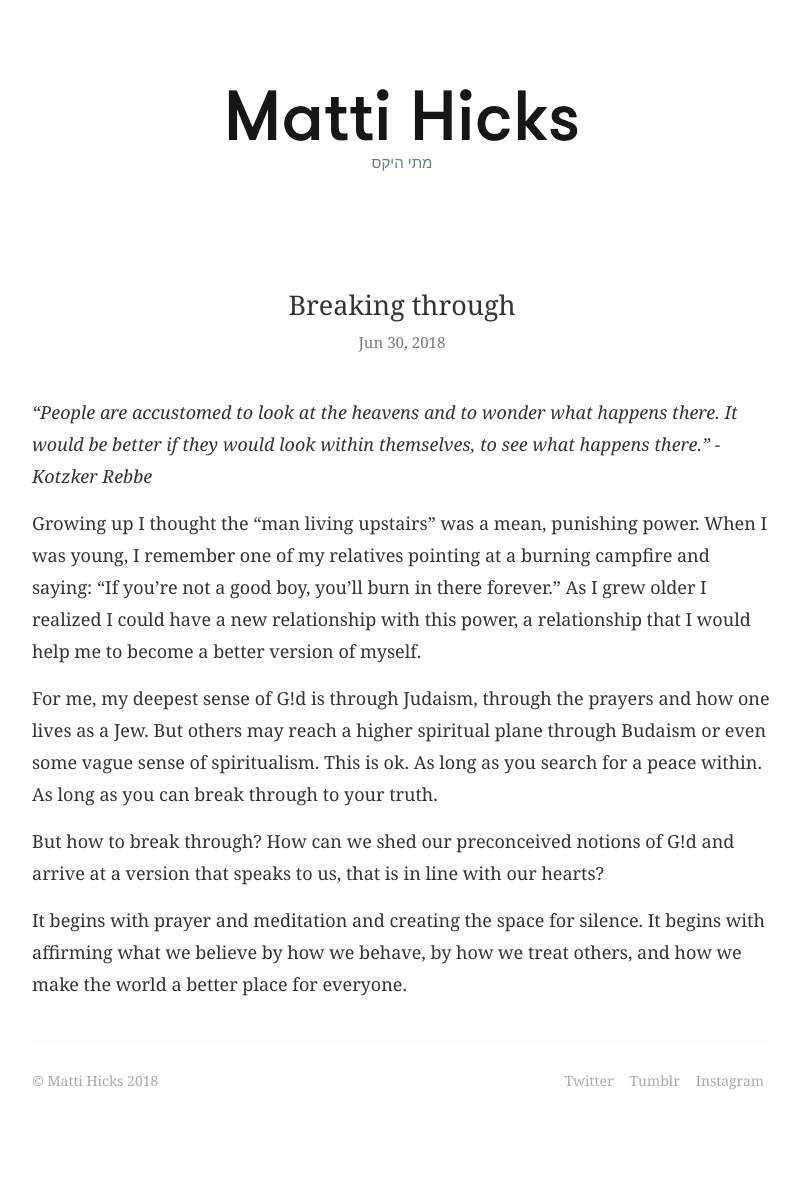
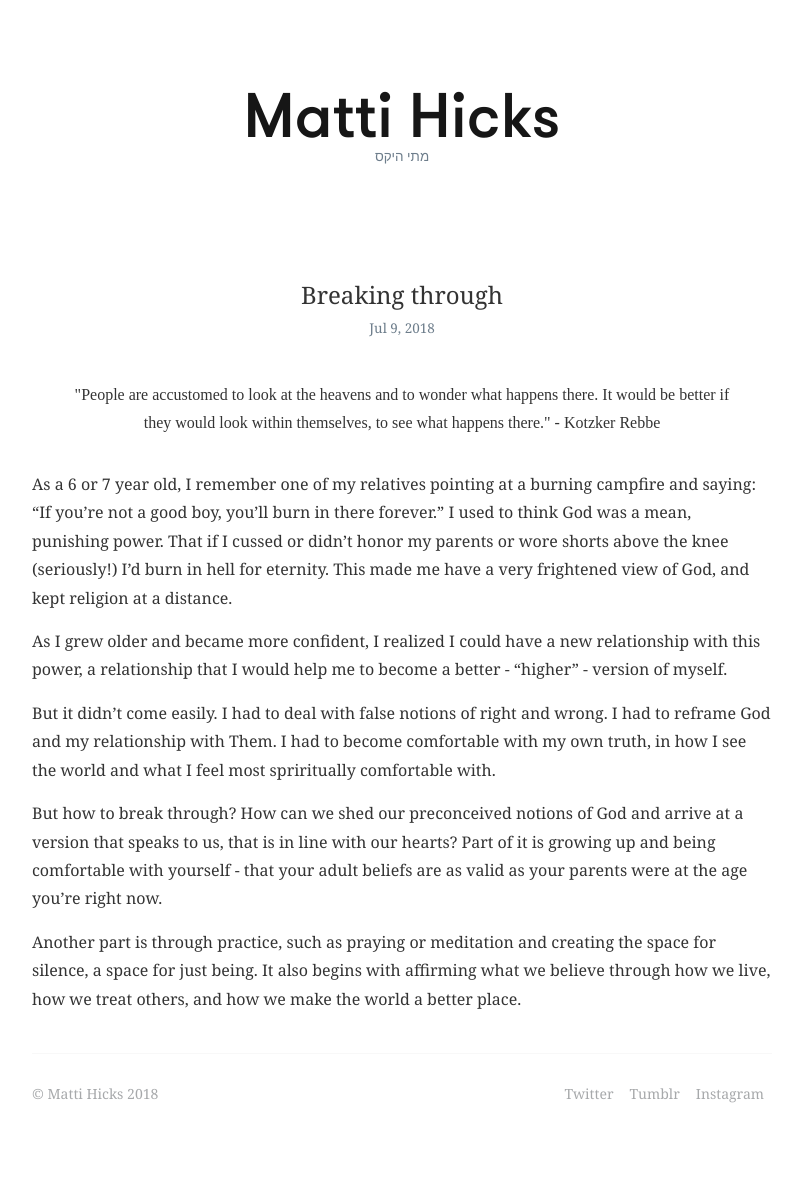
Before and after one commit to mattihicks/matthewmatthew, a Jekyll site: the page built from _posts/2018-06-30-to-the-other-side.markdown, in a window 1280 px wide. Shown: the whole page, without its empty margins (238-1039 px from the left). Built offline with Jekyll 4.4.1, drawn with Linux system fonts in a browser that asks for light colours; some web fonts are replaced.

Commit message:
new post, font size fix

```diff
--- a/_posts/2018-01-27-unfolding-self.markdown
+++ b/_posts/2018-01-27-unfolding-self.markdown
@@ -8,8 +8,8 @@ categories: jewish
 ![Writing](/assets/images/magein.jpeg){: .after-title }
 <br/><br/>
 
-*“And the day came when the risk to remain tight in a bud was more painful than the risk it took to blossom.”
-— Anaïs Nin*<br/><br/>
+<div class="quote">“And the day came when the risk to remain tight in a bud was more painful than the risk it took to blossom.”
+— Anaïs Nin</div>
 
 Growing up there were two sections of the local bookstore I felt afraid to be caught in: the LGBTQ section and the Judaism section. I was raised in a family of Christian fundamentalists, and the mere interest in being gay or Jewish was unthinkable - as if the moment I was caught with one of these books I'd be sent to hell.
 
--- a/_posts/2018-06-30-to-the-other-side.markdown
+++ b/_posts/2018-06-30-to-the-other-side.markdown
@@ -1,19 +1,21 @@
 ---
 layout: post
 title:  "Breaking through"
-date:   2018-06-30 21:26:58 +0200
+date:   2018-07-09 21:26:58 +0200
 categories: personal
 ---
 
 <!-- ![Building a fence](/assets/images/fenceBlogPost.jpg){: .after-title }
 <br/><br/> -->
 
-*"People are accustomed to look at the heavens and to wonder what happens there. It would be better if they would look within themselves, to see what happens there." - Kotzker Rebbe*
+<div class="quote">"People are accustomed to look at the heavens and to wonder what happens there. It would be better if they would look within themselves, to see what happens there." - Kotzker Rebbe</div>
 
-Growing up I thought the "man living upstairs" was a mean, punishing power. When I was young, I remember one of my relatives pointing at a burning campfire and saying: "If you're not a good boy, you'll burn in there forever." As I grew older I realized I could have a new relationship with this power, a relationship that I would help me to become a better version of myself.
+As a 6 or 7 year old, I remember one of my relatives pointing at a burning campfire and saying: "If you're not a good boy, you'll burn in there forever." I used to think God was a mean, punishing power. That if I cussed or didn't honor my parents or wore shorts above the knee (seriously!) I'd burn in hell for eternity. This made me have a very frightened view of God, and kept religion at a distance.
 
-For me, my deepest sense of G!d is through Judaism, through the prayers and how one lives as a Jew. But others may reach a higher spiritual plane through Budaism or even some vague sense of spiritualism. This is ok. As long as you search for a peace within. As long as you can break through to your truth.
+As I grew older and became more confident, I realized I could have a new relationship with this power, a relationship that I would help me to become a better - "higher" - version of myself.
 
-But how to break through? How can we shed our preconceived notions of G!d and arrive at a version that speaks to us, that is in line with our hearts?
+But it didn't come easily. I had to deal with false notions of right and wrong. I had to reframe God and my relationship with Them. I had to become comfortable with my own truth, in how I see the world and what I feel most spriritually comfortable with.
 
-It begins with prayer and meditation and creating the space for silence. It begins with affirming what we believe by how we behave, by how we treat others, and how we make the world a better place for everyone.
+But how to break through? How can we shed our preconceived notions of God and arrive at a version that speaks to us, that is in line with our hearts? Part of it is growing up and being comfortable with yourself - that your adult beliefs are as valid as your parents were at the age you're right now.
+
+Another part is through practice, such as praying or meditation and creating the space for silence, a space for just being. It also begins with affirming what we believe through how we live, how we treat others, and how we make the world a better place.
--- a/_sass/_base.scss
+++ b/_sass/_base.scss
@@ -19,7 +19,7 @@ html {
  */
 
 body {
-    font: $base-font-weight 112.5%/#{$base-line-height} $base-font-family;
+    font: $base-font-weight 100%/#{$base-line-height} $base-font-family;
     color: rgba(0,0,0,.8);
     // background-color: #000;
     -webkit-text-size-adjust: 100%;
--- a/_sass/_layout.scss
+++ b/_sass/_layout.scss
@@ -27,6 +27,12 @@
 
 .site-subtitle {
     direction: rtl;
+}
+
+.quote {
+    text-align: center;
+    margin: 32px;
+    font-family: $font-name-quote;
 }
 
 .site-nav {
```
Also changed, not shown: _posts/2018-07-10-revisiting-values.markdown (added, +17 -0 lines), 1 other file.
